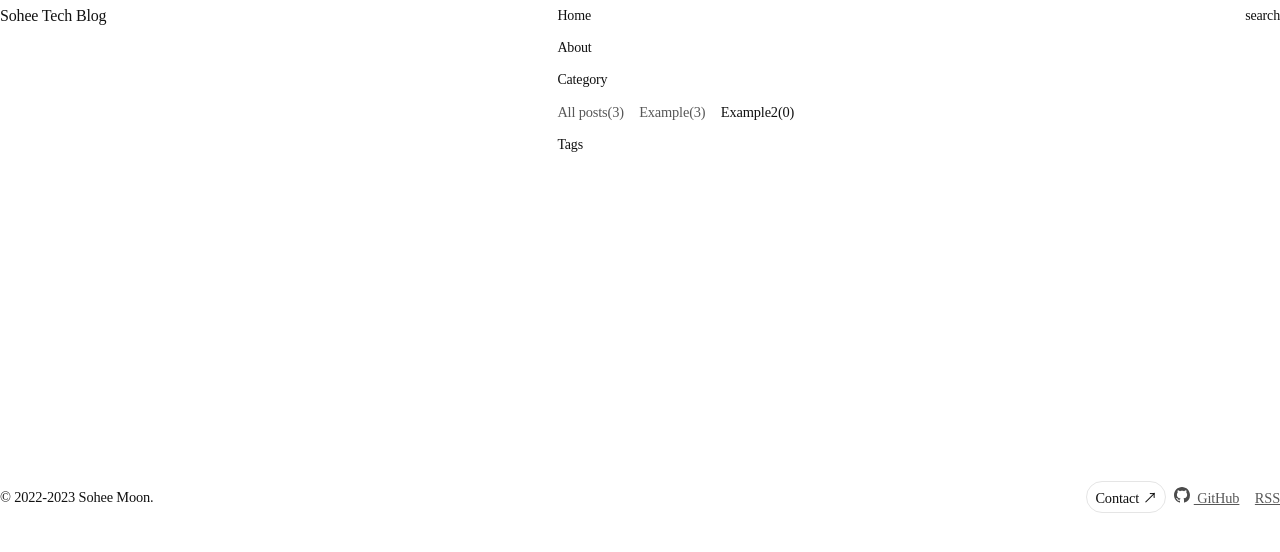
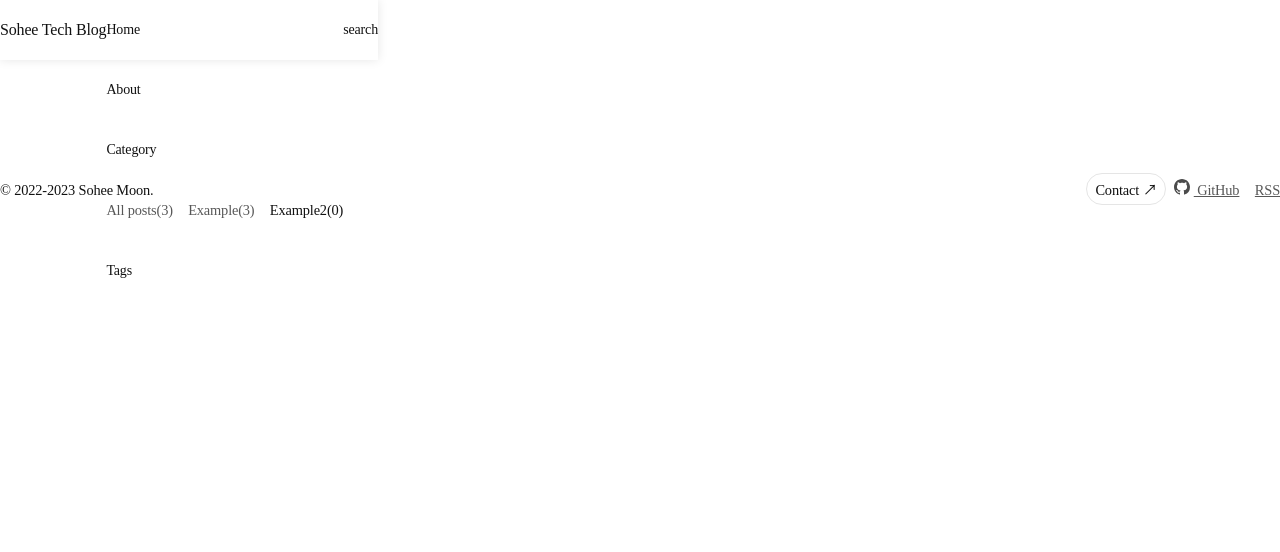
Before and after one commit to soheetech/soheetech.github.io, a Jekyll site: the page built from category/example2.md, in a window 1280 px wide. Shown: the top 552 px of the page. Built offline with Jekyll 4.4.1, drawn with Linux system fonts in a browser that asks for light colours; some web fonts are replaced.

Commit message:
Update main.scss

```diff
--- a/assets/css/main.scss
+++ b/assets/css/main.scss
@@ -9,10 +9,18 @@
 header, footer {
   display: flex;
   justify-content: space-between;
-  line-height: var(--button-height);
+  height: 60px;
+  line-height: 60px;
 }
 
-header { margin-bottom: 10rem; }
+header {
+  position: fixed;
+  top: 0;
+  left: 0;
+  z-index: 999;
+  background: var(--bg-default);
+  box-shadow: 0 0 10px rgba(0,0,0,0.1);
+}
 
 header h1 a { display: flex; }
 
```
